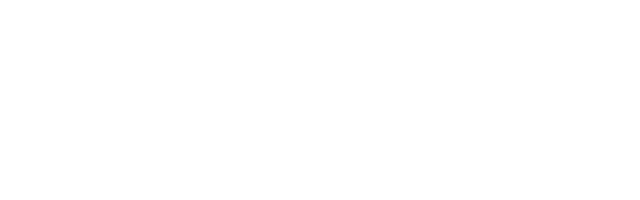
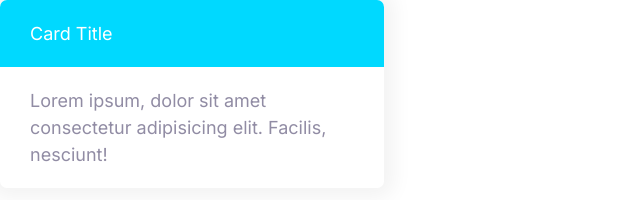
Before and after one commit to Nazgol-yp/Moshify-Project, a plain HTML site: page index.html in a window 1280 px wide. Shown: the whole page, without its empty margins (0-640 px from the left). Drawn offline with Linux system fonts and the light colour scheme.

Commit message:
Create cards component.

```diff
--- a/css/styles.css
+++ b/css/styles.css
@@ -228,3 +228,21 @@ a {
     font-size: 1.5rem;
   }
 }
+/* Cards */
+.card {
+  border-radius: 7px;
+  box-shadow: 0 0 20px 10px #f3f3f3;
+  overflow: hidden;
+}
+.card__header,
+.card__body {
+  padding: 2rem 3rem;
+}
+.card--primary .card__header {
+  background: var(--color-primary);
+  color: #fff;
+}
+.card--secondary .card__header {
+  background: var(--color-secondary);
+  color: #fff;
+}
--- a/index.html
+++ b/index.html
@@ -14,5 +14,15 @@
     <link rel="stylesheet" href="css/normalize.css" />
     <link rel="stylesheet" href="css/styles.css" />
   </head>
-  <body></body>
+  <body>
+    <div style="width: 30%">
+      <div class="card card--secondary">
+        <header class="card__header">Card Title</header>
+        <div class="card__body">
+          Lorem ipsum, dolor sit amet consectetur adipisicing elit. Facilis,
+          nesciunt!
+        </div>
+      </div>
+    </div>
+  </body>
 </html>
```
